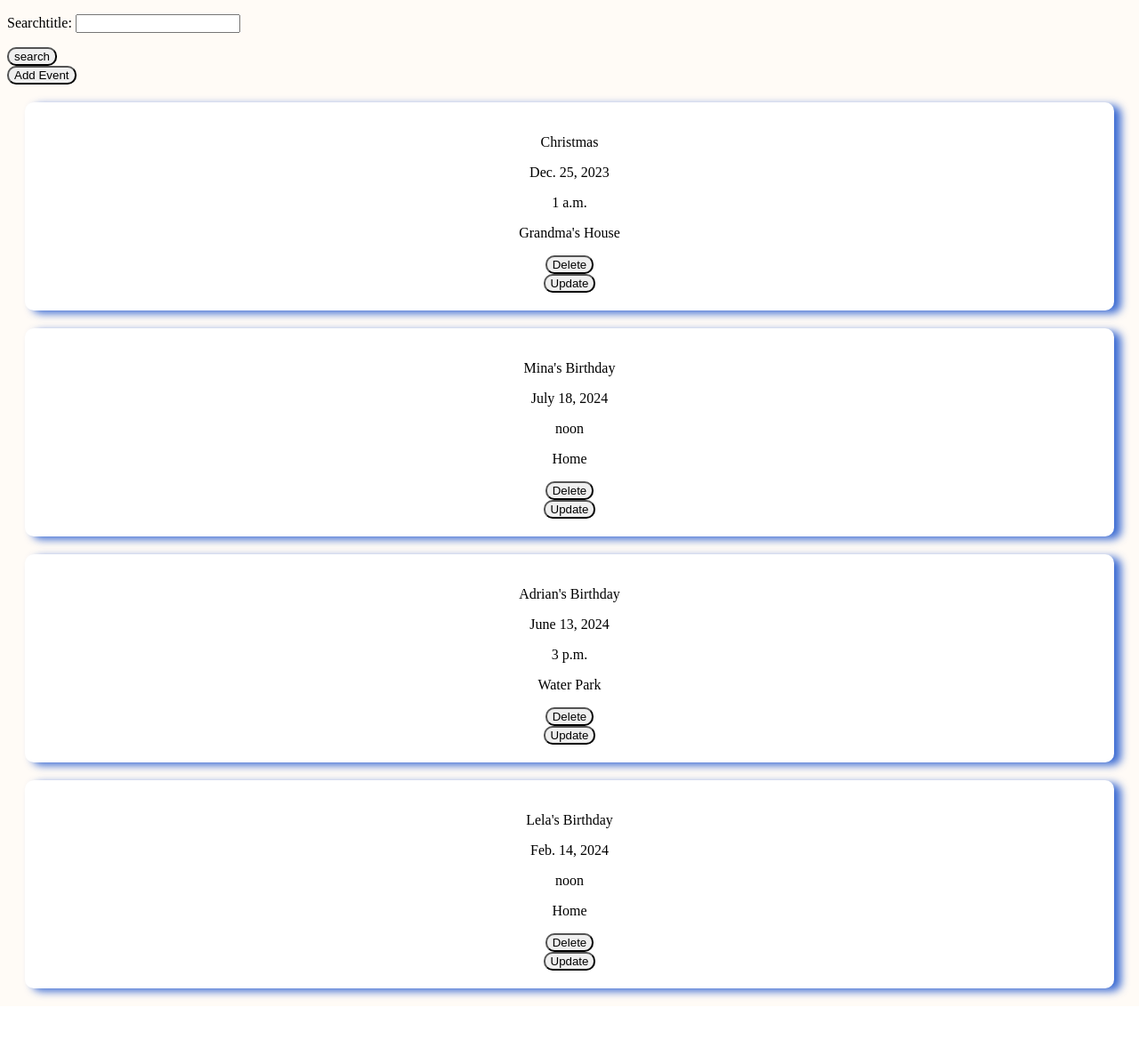
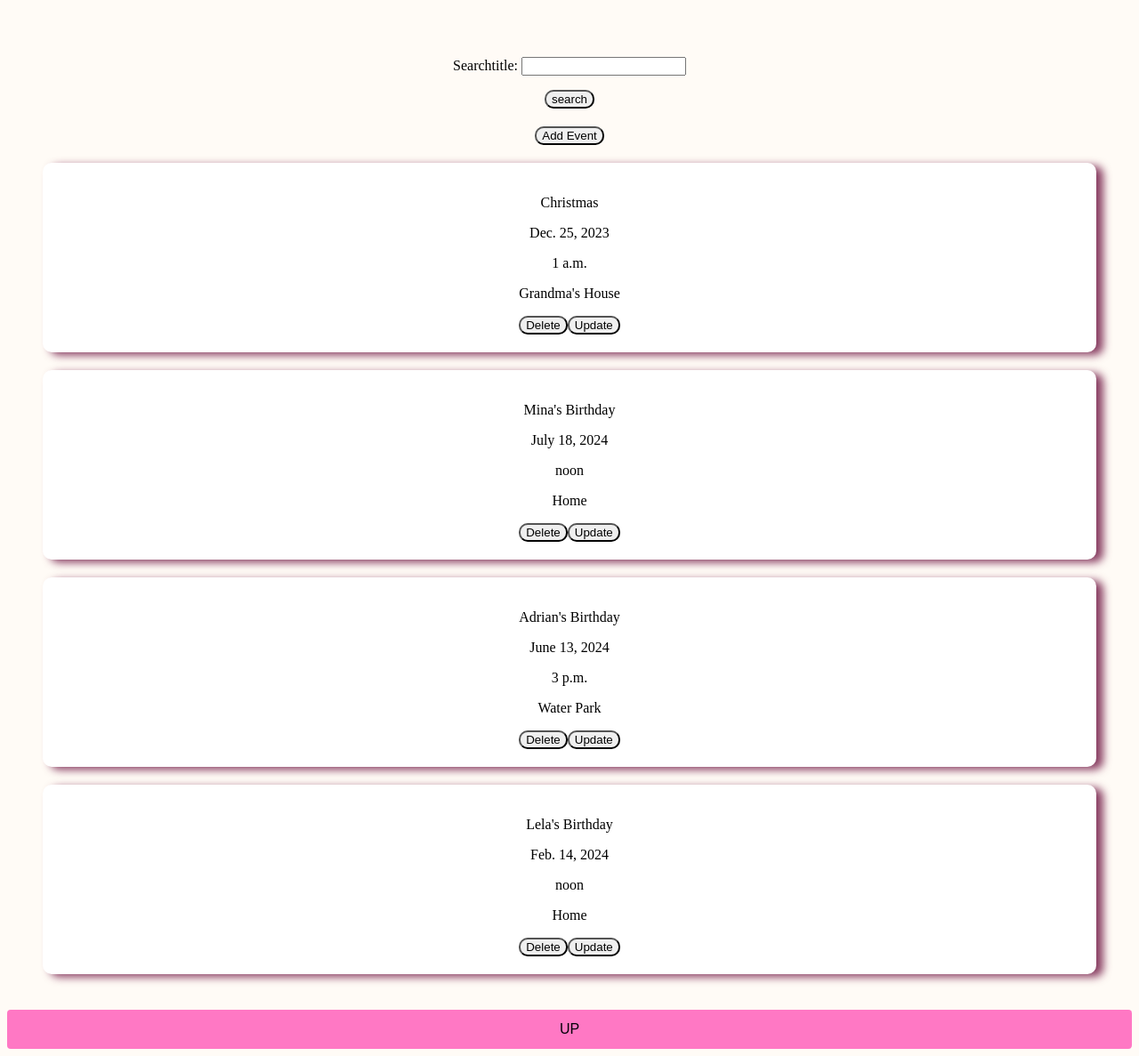
Before and after one commit to MinaLouise/Eventplaner, a Django app: page / in a window 1280 px wide. Shown: the whole page at 89% size. Before the commit the page ends 1121 px from the top, so only its background shows below. Run offline with Django 4.2, Linux system fonts and the light colour scheme; data comes from the database, SQL or seed files in the repository.

Commit message:
Complete

```diff
--- a/app/static/index.js
+++ b/app/static/index.js
@@ -1,5 +1,7 @@
-const data = document.querySelectorAll(".myItems");
-
-document.body.addEventListener("load", () => {
-    console.log(data)
-})
+function scrollToTop() {
+    // Scroll to the top of the page smoothly
+    window.scrollTo({
+      top: 0,
+      behavior: 'smooth'
+    });
+  }
--- a/app/static/styles.css
+++ b/app/static/styles.css
@@ -8,7 +8,7 @@
     padding: 20px;
     margin: 20px;
     border-radius: 10px;
-    box-shadow: .5em .2em 10px rgba(13, 73, 203, 0.801);
+    box-shadow: .5em .2em 10px rgba(107, 15, 61, 0.801);
     text-align: center;
 }
 
@@ -40,3 +40,40 @@
     color: white;
     border-radius: 10px;
 }
+.events{
+    padding: 20px;
+    text-align: center;
+}
+
+.searchTool{
+    padding: 20px;
+}
+
+.delete-form{
+    padding-right: 10px;
+}
+
+.footer ul{
+    list-style: none;
+}
+.footer{
+    background-color: #FF78C4;
+    font-family: 'Poppins', sans-serif;
+    line-height: 1.5;
+    border-radius: 300px;
+}
+
+#scrollToTop {
+    display: block;
+    text-align: center;
+    padding: 10px;
+    background-color: #FF78C4;
+    color: #050008;
+    text-decoration: none;
+    border-radius: 4px;
+    transition: background-color 0.3s;
+  }
+
+#scrollToTop:hover {
+    background-color: #5e81fd;
+}
--- a/app/templates/event.html
+++ b/app/templates/event.html
@@ -19,7 +19,7 @@
             {% if not search_title %}
                 {% for event in events %}
                     <div class="eventscontainer" id="myForm">
-                        <div class="myItems">
+                        <table class="myItems">
                             <p class="">{{ event.title }}</p>
                             <p class="">{{ event.date }}</p>
                             <p class="">{{ event.time }}</p>
@@ -32,27 +32,31 @@
                                 {% csrf_token %}
                                 <button  class="update-btn">Update</button>
                             </form>
-                        </div>
+                        </table>
                     </div>
                 {% endfor %}
             {% elif search_title %}
                 <div class="eventscontainer" id="myForm2">
-                    <div class="myItems">
+                    <table class="myItems">
                         <p class="">{{ search_title.title }}</p>
                         <p class="">{{ search_title.date }}</p>
                         <p class="">{{ search_title.time }}</p>
                         <p class="">{{ search_title.location }}</p>
-                    </div>
+                    </table>
                     <form action="{% url 'deleting' search_title.id %}" class="delete-form">
-                                {% csrf_token %}
-                                <button  type="submit" class="delete-btn">Delete</button>
-                            </form>
-                            <form action="{% url 'update' search_title.id %}" class="update-form">
-                                {% csrf_token %}
-                                <button  class="update-btn">Update</button>
-                            </form>
+                        {% csrf_token %}                                <button  type="submit" class="delete-btn">Delete</button>
+                    </form>
+                    <form action="{% url 'update' search_title.id %}" class="update-form">
+                        {% csrf_token %}
+                    <button  class="update-btn">Update</button>
+                    </form>
                 </div>
             {% endif %}
         </form>
     </div>
+    <footer class="footer">
+        <div class="socialscontainer">
+            <a id="scrollToTop" href="#" onclick="scrollToTop(); return false;">UP</a>
+        </div>
+    </footer>
 {% endblock content %}
--- a/app/views.py
+++ b/app/views.py
@@ -27,10 +27,10 @@
     form = SearchEventForm(request.POST)
     if form.is_valid():
         searchtitle = form.cleaned_data["searchtitle"]
-        events = search_by_title(searchtitle)
+        search_title = search_by_title(searchtitle)
         events = read_all()
 
-        return render(request, "event.html", {"form":form, "events": events})
+        return render(request, "event.html", {"form":form, "events": events, "search_title": search_title})
     else:
         events = read_all()
         return render(request, "event.html", {"form":form, "events": events})
@@ -42,7 +42,6 @@
         return render(request, 'delete.html', {"events":events})
 
 def update_event(request:HttpRequest, id)->HttpResponse:
-    if request.method == 'POST':
         form = AddEventsForm(request.POST)
         if form.is_valid():
             new_title = form.cleaned_data["title"]
@@ -51,7 +50,7 @@
             new_location = form.cleaned_data["location"]
             events = update(id, new_title, new_date, new_time, new_location)
             events = read_all()
-            return render(request, "update.html", {"form":form, "events": events})
+            return render(request, "event.html", {"form":form, "events": events})
         else:
             events = read_all()
-            return render(request, "event.html", {"form":form, "events": events})
+            return render(request, "update.html", {"form":form, "events": events})
```
